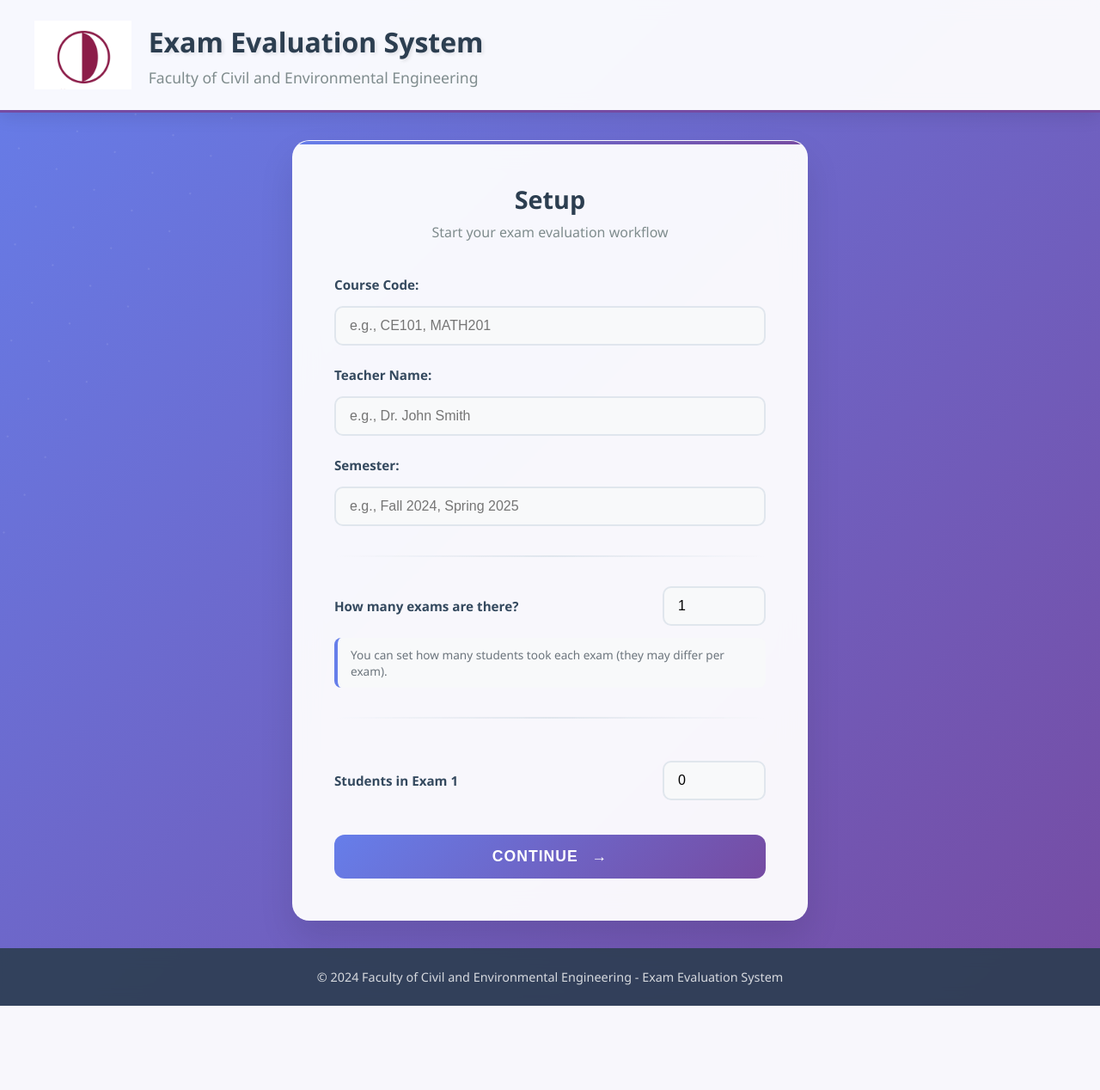
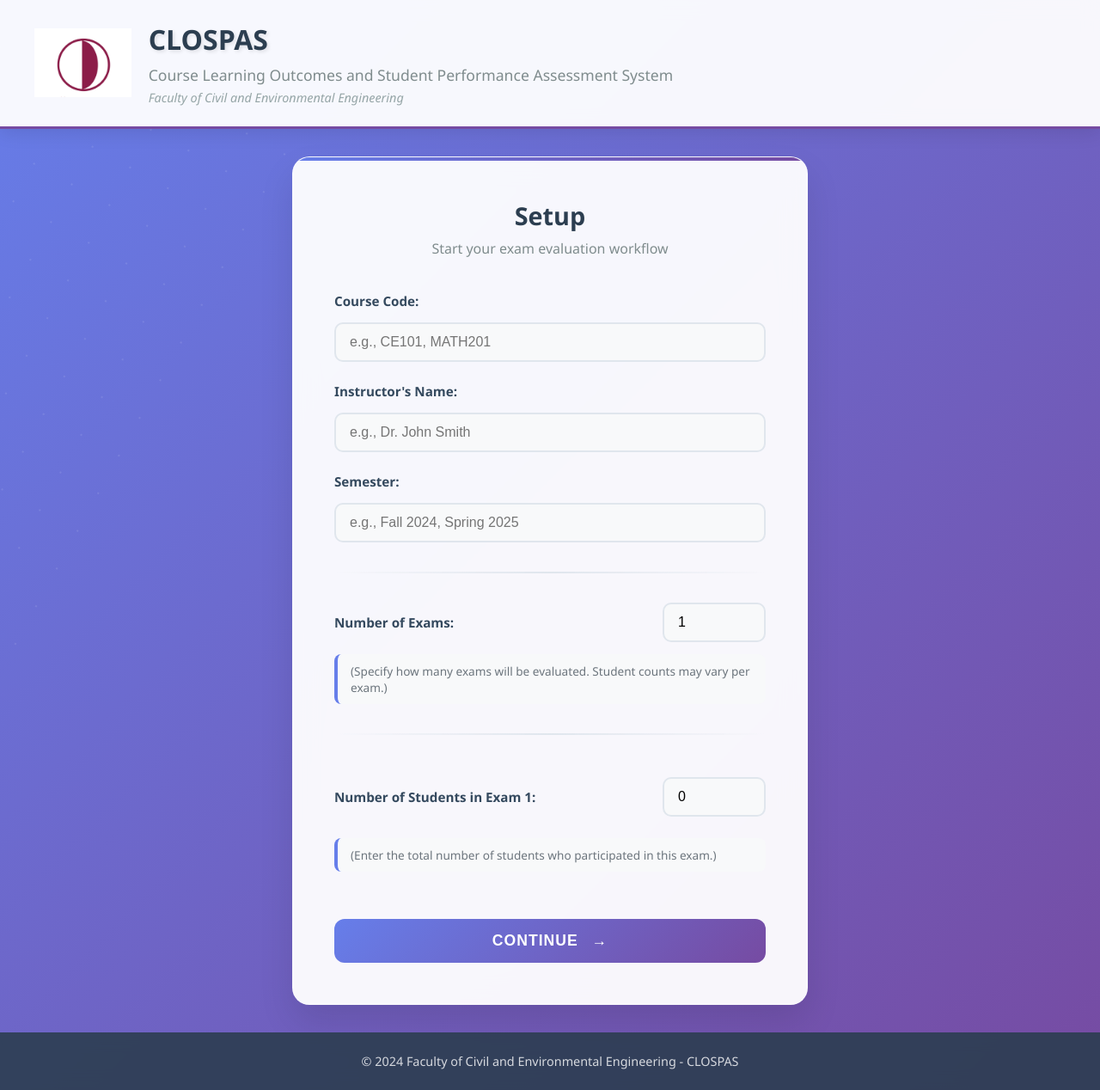
Before and after one commit to Canatalay37/Evaluating-system, a Python web app: template templates/main.html in a window 1280 px wide. Shown: the whole page at 86% size. Before the commit the page ends 1170 px from the top, so only its background shows below. Run offline with Jinja, Linux system fonts and the light colour scheme; the template is opened without the code that fills it, so the values that code supplies are empty.

Commit message:
makyaj yapıldı

```diff
--- a/templates/bloom_mapping.html
+++ b/templates/bloom_mapping.html
@@ -130,7 +130,7 @@
 </head>
 <body>
     <div class="container">
-        <h2>Bloom Level & CLO Analysis</h2>
+        <h2>Results & Summary</h2>
 
         <!-- Course Information Display -->
         <div style="background: rgba(102, 126, 234, 0.1); border: 1px solid rgba(102, 126, 234, 0.3); border-radius: 10px; padding: 15px; margin-bottom: 20px; backdrop-filter: blur(5px);">
@@ -141,7 +141,7 @@
                     <span style="font-size: 1rem; color: #2c3e50; font-weight: 600;">{{ session.get('course_code', 'N/A') }}</span>
                 </div>
                 <div style="display: flex; flex-direction: column;">
-                    <span style="font-size: 0.85rem; color: #6c757d; font-weight: 500; margin-bottom: 2px;">Teacher:</span>
+                                            <span style="font-size: 0.85rem; color: #6c757d; font-weight: 500; margin-bottom: 2px;">Instructor:</span>
                     <span style="font-size: 1rem; color: #2c3e50; font-weight: 600;">{{ session.get('teacher_name', 'N/A') }}</span>
                 </div>
                 <div style="display: flex; flex-direction: column;">
--- a/templates/main.html
+++ b/templates/main.html
@@ -3,7 +3,7 @@
 <head>
     <meta charset="UTF-8">
     <meta name="viewport" content="width=device-width, initial-scale=1.0">
-    <title>Exam Evaluation System - Faculty of Civil and Environmental Engineering</title>
+    <title>CLOSPAS - Course Learning Outcomes and Student Performance Assessment System - Faculty of Civil and Environmental Engineering</title>
     <style>
         * {
             margin: 0;
@@ -87,6 +87,14 @@
             font-size: 1.1rem;
             color: #7f8c8d;
             font-weight: 500;
+            margin-bottom: 0.3rem;
+        }
+
+        .header-subtitle-secondary {
+            font-size: 0.9rem;
+            color: #95a5a6;
+            font-weight: 400;
+            font-style: italic;
         }
 
         /* Main Content */
@@ -206,11 +214,17 @@
         }
 
         #students_per_exam_container {
+            display: flex;
+            flex-direction: column;
+            gap: 20px;
+            margin-top: 15px;
+        }
+
+        .exam-input-group {
             display: grid;
             grid-template-columns: 1fr 120px;
-            gap: 15px 15px;
+            gap: 15px;
             align-items: center;
-            margin-top: 15px;
         }
 
         .submit-btn {
@@ -291,9 +305,13 @@
                 margin: 1rem;
             }
 
-            .input-grid, #students_per_exam_container {
+            .input-grid, .exam-input-group {
                 grid-template-columns: 1fr;
                 gap: 10px;
+            }
+
+            #students_per_exam_container {
+                gap: 15px;
             }
 
             .logo {
@@ -338,8 +356,9 @@
         <div class="header-content">
             <img class="logo" src="{{ url_for('static', filename='logo.png') }}" alt="Logo">
             <div class="header-text">
-                <h1 class="header-title">Exam Evaluation System</h1>
-                <p class="header-subtitle">Faculty of Civil and Environmental Engineering</p>
+                <h1 class="header-title">CLOSPAS</h1>
+                <p class="header-subtitle">Course Learning Outcomes and Student Performance Assessment System</p>
+                <p class="header-subtitle-secondary">Faculty of Civil and Environmental Engineering</p>
             </div>
         </div>
     </header>
@@ -363,7 +382,7 @@
 
                 <div class="input-group">
                     <div class="input-grid-wide">
-                        <label for="teacher_name">Teacher Name:</label>
+                        <label for="teacher_name">Instructor's Name:</label>
                         <input type="text" id="teacher_name" name="teacher_name" placeholder="e.g., Dr. John Smith" required>
                     </div>
                 </div>
@@ -379,13 +398,13 @@
 
                 <div class="input-group">
                     <div class="input-grid">
-                        <label for="exam_count">How many exams are there?</label>
+                        <label for="exam_count">Number of Exams:</label>
                         <input type="number" id="exam_count" name="exam_count" min="1" max="10" value="1" required>
                     </div>
                 </div>
 
                 <div class="helper-text">
-                    You can set how many students took each exam (they may differ per exam).
+                    (Specify how many exams will be evaluated. Student counts may vary per exam.)
                 </div>
 
                 <div class="divider"></div>
@@ -404,7 +423,7 @@
 
     <!-- Footer -->
     <footer class="footer">
-        <p class="footer-text">© 2024 Faculty of Civil and Environmental Engineering - Exam Evaluation System</p>
+        <p class="footer-text">© 2024 Faculty of Civil and Environmental Engineering - CLOSPAS</p>
     </footer>
 
     <script>
@@ -419,9 +438,13 @@
                 container.innerHTML = '';
 
                 for (let i = 0; i < count; i++) {
+                    // Create a container for each exam group
+                    const examGroup = document.createElement('div');
+                    examGroup.className = 'exam-input-group';
+
                     const label = document.createElement('label');
                     label.htmlFor = `students_per_exam_${i}`;
-                    label.textContent = `Students in Exam ${i + 1}`;
+                    label.textContent = `Number of Students in Exam ${i + 1}:`;
 
                     const input = document.createElement('input');
                     input.type = 'number';
@@ -433,8 +456,17 @@
                     input.value = '0';
                     input.placeholder = 'e.g., 25';
 
-                    container.appendChild(label);
-                    container.appendChild(input);
+                    examGroup.appendChild(label);
+                    examGroup.appendChild(input);
+                    container.appendChild(examGroup);
+
+                    // Add helper text for each exam
+                    const helperText = document.createElement('div');
+                    helperText.className = 'helper-text';
+                    helperText.style.marginTop = '5px';
+                    helperText.style.marginBottom = '15px';
+                    helperText.textContent = '(Enter the total number of students who participated in this exam.)';
+                    container.appendChild(helperText);
                 }
 
                 // Remove loading state
@@ -465,7 +497,7 @@
 
                 if (!courseCode || !teacherName || !semester) {
                     hasError = true;
-                    alert('Please fill in all course information fields (Course Code, Teacher Name, Semester).');
+                    alert('Please fill in all course information fields (Course Code, Instructor\'s Name, Semester).');
                     return;
                 }
 
--- a/templates/summary.html
+++ b/templates/summary.html
@@ -31,7 +31,7 @@ tfoot td { background-color: #e9ecef; font-weight: bold; }
             <span style="font-size: 1rem; color: #2c3e50; font-weight: 600;">{{ session.get('course_code', 'N/A') }}</span>
         </div>
         <div style="display: flex; flex-direction: column;">
-            <span style="font-size: 0.85rem; color: #6c757d; font-weight: 500; margin-bottom: 2px;">Teacher:</span>
+                                    <span style="font-size: 0.85rem; color: #6c757d; font-weight: 500; margin-bottom: 2px;">Instructor:</span>
             <span style="font-size: 1rem; color: #2c3e50; font-weight: 600;">{{ session.get('teacher_name', 'N/A') }}</span>
         </div>
         <div style="display: flex; flex-direction: column;">
```
Also changed, not shown: templates/exam_details.html (+15 -11 lines), templates/question_points.html (+9 -8 lines), templates/student_grades.html (+5 -73 lines), instance/evaluation_system.db.
